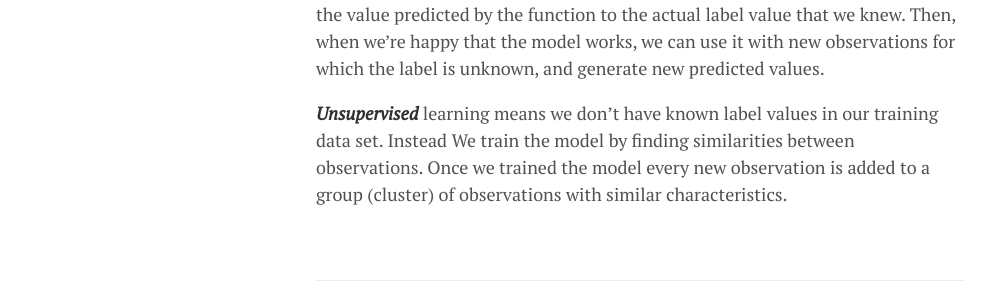
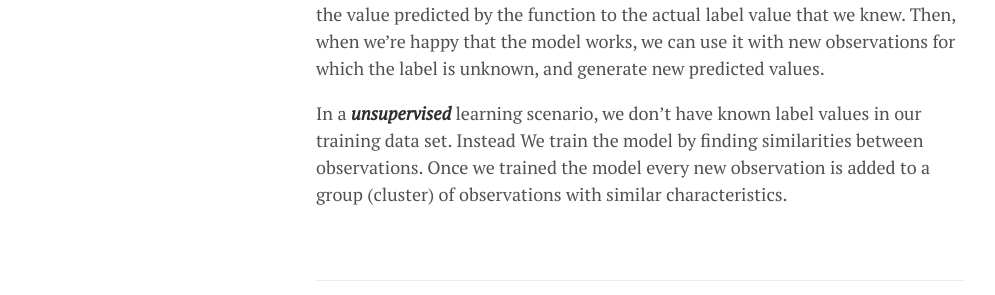
Before and after one commit to lgeurts/lgeurts.github.io, a Jekyll site: the page built from _posts/2018-06-29-introduction-to-artificial-intelligence.md, in a window 1280 px wide. Shown: the part 1390-1685 px from the top of the page, without its empty margins (0-995 px from the left). Built offline with Jekyll 4.4.1, drawn with Linux system fonts in a browser that asks for light colours; nearby versions of some CDN libraries; comment, search, counter and statistics services are not loaded.

Commit message:
Update 2018-06-29-introduction-to-artificial-intelligence.md

```diff
--- a/_posts/2018-06-29-introduction-to-artificial-intelligence.md
+++ b/_posts/2018-06-29-introduction-to-artificial-intelligence.md
@@ -27,4 +27,4 @@
 
 As we started with a known label value, we can validate the model by comparing the value predicted by the function to the actual label value that we knew. Then, when we're happy that the model works, we can use it with new observations for which the label is unknown, and generate new predicted values.
 
-***Unsupervised*** learning means we don't have known label values in our training data set. Instead We train the model by finding similarities between observations. Once we trained the model every new observation is added to a group (cluster) of observations with similar characteristics.
+In a ***unsupervised*** learning scenario, we don't have known label values in our training data set. Instead We train the model by finding similarities between observations. Once we trained the model every new observation is added to a group (cluster) of observations with similar characteristics.
```
